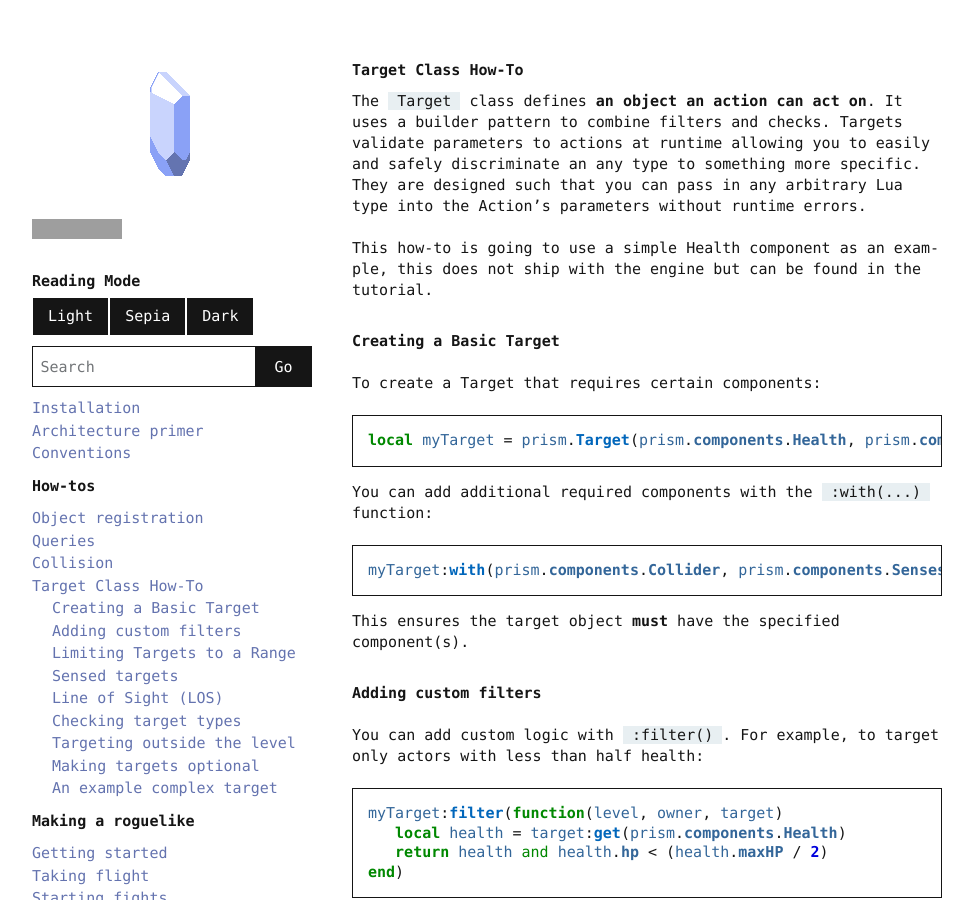
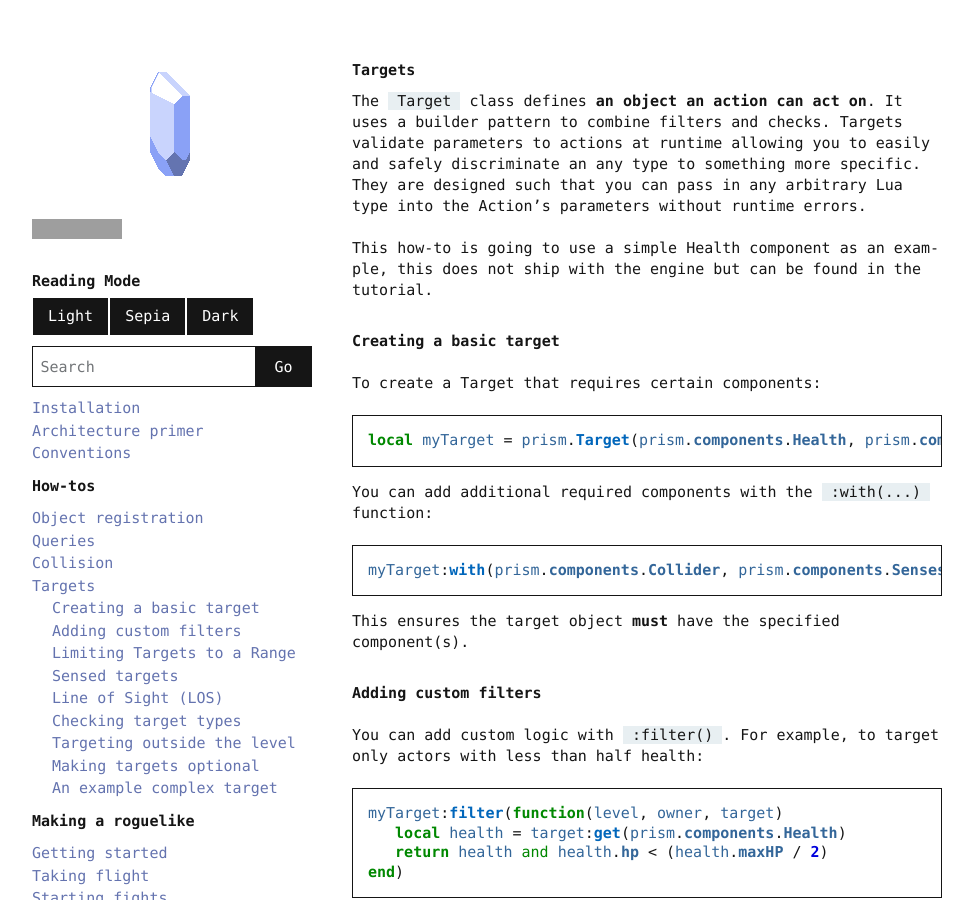
Before and after one commit to drewww/prism, a Sphinx documentation site: the page built from docs/source/how-tos/targets.rst, in a window 1280 px wide and 900 px high. Shown: the whole window, without its empty margins (143-1116 px from the left). Built offline with Sphinx 7.4.7, drawn with Linux system fonts in a browser that asks for light colours; pages that are not in the unit, such as notebooks, are missing from menus; grey boxes are pictures that could not be loaded.

Commit message:
Small fixes to Target how-to.

```diff
--- a/docs/source/how-tos/targets.rst
+++ b/docs/source/how-tos/targets.rst
@@ -1,5 +1,5 @@
-Target Class How-To
-====================
+Targets
+=======
 
 The ``Target`` class defines **an object an action can act on**. It uses a builder pattern to combine filters and checks. Targets validate parameters to actions at runtime
 allowing you to easily and safely discriminate an any type to something more specific. They are designed such that you can pass in any arbitrary Lua type into the Action's parameters
@@ -7,7 +7,7 @@ without runtime errors.
 
 This how-to is going to use a simple Health component as an example, this does not ship with the engine but can be found in the tutorial.
 
-Creating a Basic Target
+Creating a basic target
 -----------------------
 
 To create a Target that requires certain components:
```
